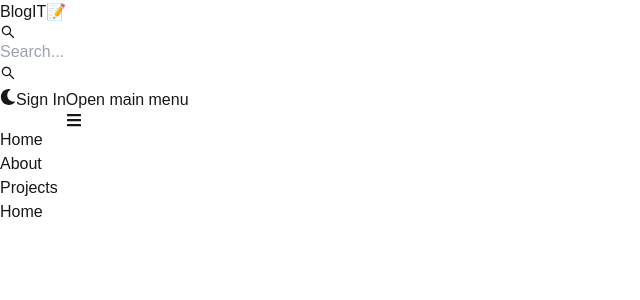
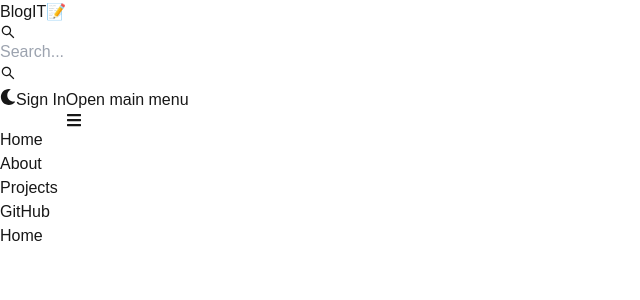
Before and after one commit to XCL1BR/BlogIT-2.0, a Next.js app: page / in a window 1280 px wide. Shown: the top 300 px of the page, without its empty margins (0-640 px from the left). Built offline with nearby package versions, Linux system fonts and the light colour scheme.

Commit message:
DarkMode

```diff
--- a/src/app/components/Header.jsx
+++ b/src/app/components/Header.jsx
@@ -2,11 +2,13 @@
 import {Button , Navbar , TextInput} from 'flowbite-react';
 import Link from 'next/link';
 import {AiOutlineSearch} from 'react-icons/ai';
-import {FaMoon} from 'react-icons/fa';
+import {FaMoon , FaSun} from 'react-icons/fa';
 import { usePathname } from 'next/navigation';
+import { useTheme } from 'next-themes';
 
 export default function Header(){
     const path = usePathname();
+    const {theme , setTheme}= useTheme();
     return(
         <Navbar className=' border-b-2'>
             <Link href='/'
@@ -28,8 +30,12 @@
              <AiOutlineSearch />
              </Button>
             <div className='flex gap-2 md:order-2'>
-                <Button className='w-12 h-10 hidden sm:inline' color='gray' pill>
-                    <FaMoon />
+                <Button className='w-12 h-10 hidden sm:inline' color='gray' pill
+                    onClick={()=> setTheme(theme === 'light' ? 'dark' : 'light')}
+                >
+
+                   {theme === 'light' ? <FaSun /> : < FaMoon />}
+
                 </Button>
                 <Link href='/sign-in'>
                    <Button gradientDuoTone='purpleToBlue' outline>
@@ -54,6 +60,9 @@
                     Projects
                     </Navbar.Link>
                   </Link>
+                  <Link href='https://github.com/XCL1BR'>
+                    GitHub
+                  </Link>
                 </Navbar.Collapse>
         </Navbar>
     )
--- a/src/app/layout.js
+++ b/src/app/layout.js
@@ -1,6 +1,8 @@
 import { Geist, Geist_Mono } from "next/font/google";
 import "./globals.css";
 import Header from "./components/Header";
+import { ThemeProvider } from "next-themes";
+import ThemeCom from "./components/ThemeCom";
 
 const geistSans = Geist({
   variable: "--font-geist-sans",
@@ -19,12 +21,16 @@
 
 export default function RootLayout({ children }) {
   return (
-    <html lang="en">
+    <html lang="en" suppressHydrationWarning>
       <body
         className={`${geistSans.variable} ${geistMono.variable} antialiased`}
       >
-        <Header />
-        {children}
+        <ThemeProvider>
+          <ThemeCom>
+            <Header />
+            {children}
+            </ThemeCom>
+        </ThemeProvider>
       </body>
     </html>
   );
```
Also changed, not shown: src/app/components/ThemeCom.jsx (line endings or trailing spaces).
